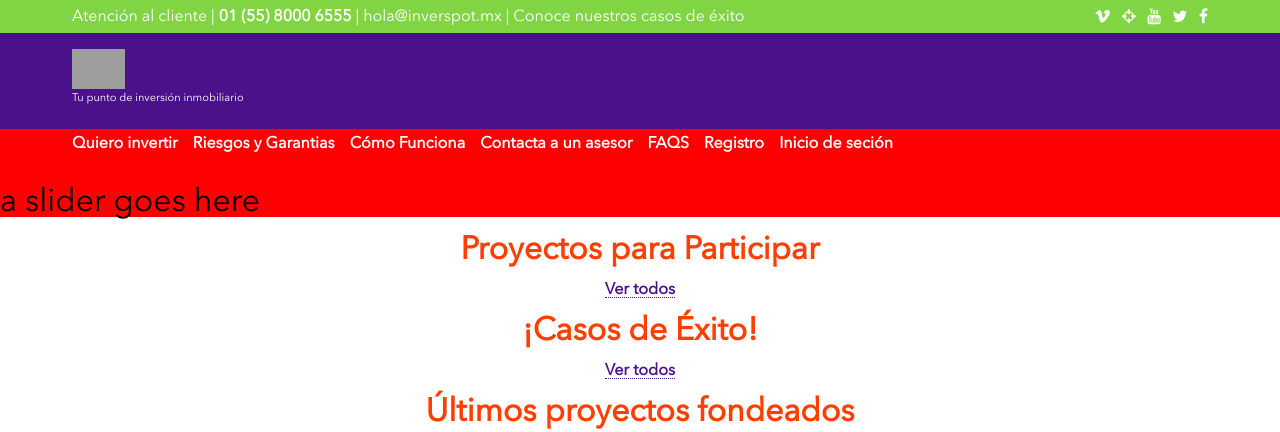
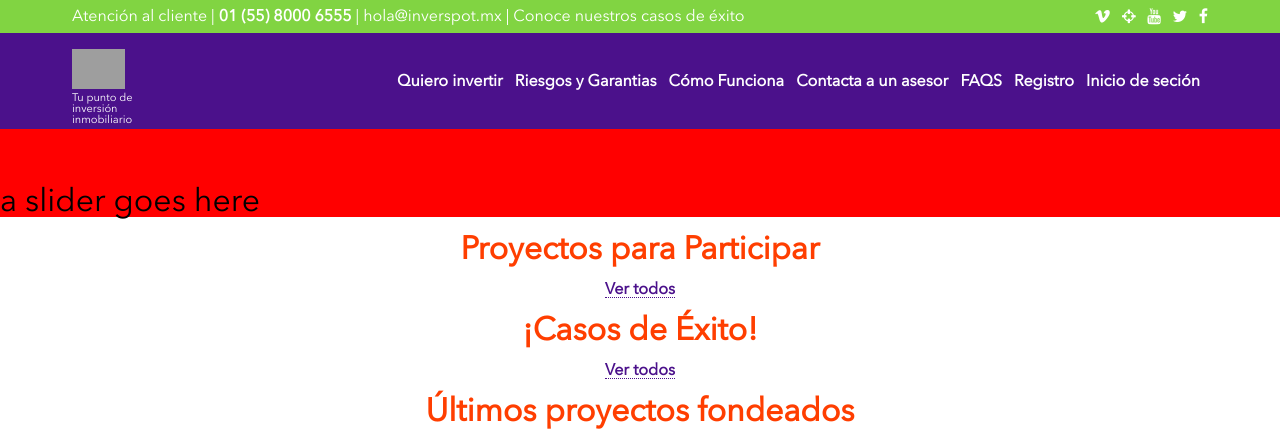
Before and after one commit to jeov10/inve, a PHP site: page / in a window 1280 px wide. Shown: the top 432 px of the page. Run offline with PHP 8.4, Linux system fonts and the light colour scheme; some libraries are stand-ins or nearby versions; some web fonts are replaced; grey boxes are pictures that could not be loaded.

Commit message:
menu adaptativo working

```diff
--- a/index.html
+++ b/index.html
@@ -27,7 +27,7 @@
       </div>
     </section>
     <header class="u-bg-primary header">
-      <div class="container">
+      <div class="header__container">
         <div class="nav-bar">
           <div class="brand">
             <div class="brand-image">
@@ -43,7 +43,7 @@
         </div>
       </div>
       <div class="menu u-bg-primary">
-        <div class="container">
+        <div class="menu__container">
           <div class="menu__items">
             <ul>
               <li class="hover-green"><a href="proyectos.html" class="link-item u-fw-bold u-color-white">Quiero invertir</a></li>
@@ -58,8 +58,6 @@
         </div>
       </div>
     </header>
-
-
     <section class="slider-main">
       <h1>a slider goes here </h1>
     </section>
--- a/style.css
+++ b/style.css
@@ -154,6 +154,18 @@ padding-bottom: 8px;
 .header {
   padding-top: 16px;
   height: 80px;
+}
+
+.header__container {
+  padding-left: 16px;
+  padding-right: 16px;
+  margin: auto;
+}
+
+.menu__container {
+  padding-left: 16px;
+  padding-right: 16px;
+  margin: auto;
 }
 
 .brand-image {
@@ -473,6 +485,24 @@ div.menu__items a:active {
     padding-right: 72px;
   }
 
+  .header {
+    display: flex;
+    justify-content: space-between;
+  }
+
+  .header__container {
+    padding-left: 72px;
+    padding-right: 0px;
+    width: auto;
+    margin: unset;
+  }
+
+  .menu__container {
+    padding-left: 0px;
+    padding-right: 72px;
+    width: auto;
+  }
+
   .menu {
     display: inline;
     width: auto;
@@ -494,12 +524,13 @@ div.menu__items a:active {
 
   .header {
     height: 80px;
+    display: flex;
   }
 
 }
 
 @media screen and (min-width: 1250px) {
   .menu ul li {
-    padding-right: 8px;
+    margin-right: 8px;
   }
 }
```
